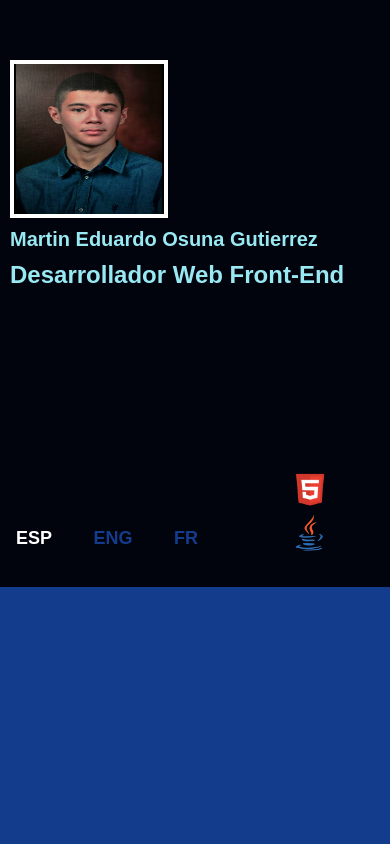
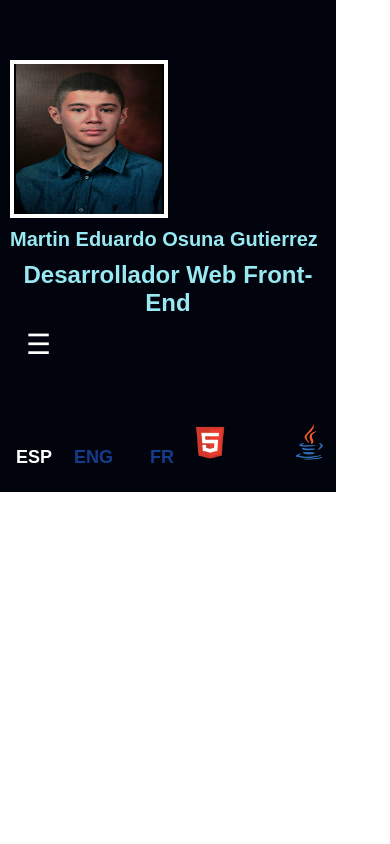
Before and after one commit to martin250806/Portafolio, a plain HTML site: page index.html in a window 390 px wide. Shown: the top 844 px of the page. Drawn offline with Linux system fonts and the light colour scheme.

Commit message:
Se actualizo el portafolio a la v1

```diff
--- a/estilos/estilos.css
+++ b/estilos/estilos.css
@@ -213,16 +213,37 @@
   @media (max-width: 480px) {
   header {
     position: fixed;
-    width: 100%;
+    width: 316px;
     height: auto;
     flex-direction: column;
     align-items: flex-start;
     padding: 10px;
+    display: flex;
   }
 
   header h1 {
     margin: 10px 0;
     font-size: 20px;
+  }
+  .imagenes_lenguajes{
+    margin-top: 50px;
+    margin-left: 150px;
+    display: flex;
+  }
+
+  .btn_esp{
+    margin-right: 10px;
+  }
+  .btn_eng{
+    margin-left: 0px;
+  }
+
+  .btn_fr{
+    margin-left: 0px;
+    margin-right: 0px;
+  }
+  .btn_idiomas{
+    display: flex;
   }
 
   .menu-toggle {
@@ -234,12 +255,13 @@
     width: 100%;
     flex-direction: column;
     background-color: #01030D;
+    margin: 0px;
   }
 
   header nav a {
     display: block;
     text-align: left;
-    padding: 10px;
+    padding: 5px;
     border-left: none;
   }
 
@@ -249,7 +271,7 @@
 
   main {
     margin-left: 0;
-    margin-top: 70px;
+    margin-top: 2100px;
   }
 
   section {
--- a/index.html
+++ b/index.html
@@ -8,12 +8,14 @@
   <script src="/Portafolio/javascript/cambiar_color_header.js" defer></script>
   <script src="javascript/cambiar_idioma.js" defer></script>
   <script src="javascript/colores_btn_Idm.js" defer></script>
+  <script src="javascript/menu.js" defer></script>
 </head>
 <body>
   <header>
     <img class="foto_mar" src="imagenes/imagen_formal_v2.jpg" alt="Foto de Martin Osuna" />
     <h1 data-lang="title">Martin Eduardo <br> Osuna Gutierrez</h1>
     <h2 data-lang="Skills">Desarrollador Web <br>Front-End</h2>
+     <button class="menu-toggle" aria-label="Abrir menú">&#9776;</button>
 
     <nav>
       <a href="#descripcion" data-lang="navAbout">Acerca de mi</a>
```
